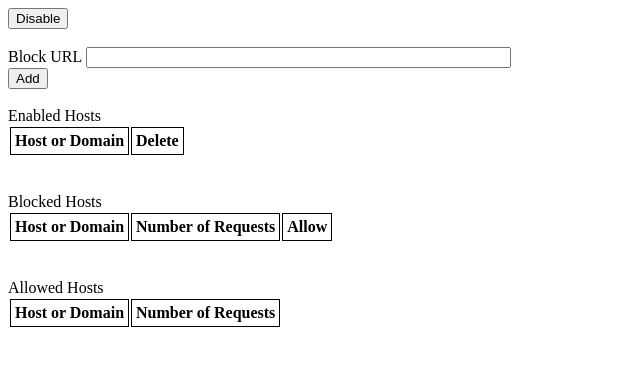
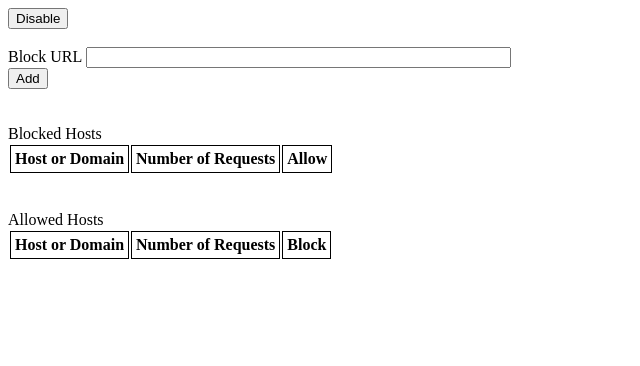
Before and after one commit to joseph-jja/chrome-content-scripts, a browser extension: page url-block/options.html in a window 1280 px wide. Shown: the whole page, without its empty margins (0-640 px from the left). Drawn offline with Linux system fonts and the light colour scheme.

Commit message:
either allowed or blocked list of hosts

```diff
--- a/url-block/options.html
+++ b/url-block/options.html
@@ -29,19 +29,6 @@
         <input type="text" size="50" name="allow-url" id="allow-url-id">
         <br>
         <button id="add-button">Add</button>
-
-        <br>
-        <br>
-        Enabled Hosts
-        <table id="enabled-results">
-            <thead>
-            <tr>
-                <th>Host or Domain</th>
-                <th>Delete</th>
-            </tr>
-            </thead>
-            <tbody></tbody>
-        </table>
     </form>
 
     <br>
@@ -65,6 +52,7 @@
         <tr>
             <th>Host or Domain</th>
             <th>Number of Requests</th>
+            <th>Block</th>
         </tr>
         </thead>
         <tbody></tbody>
```
